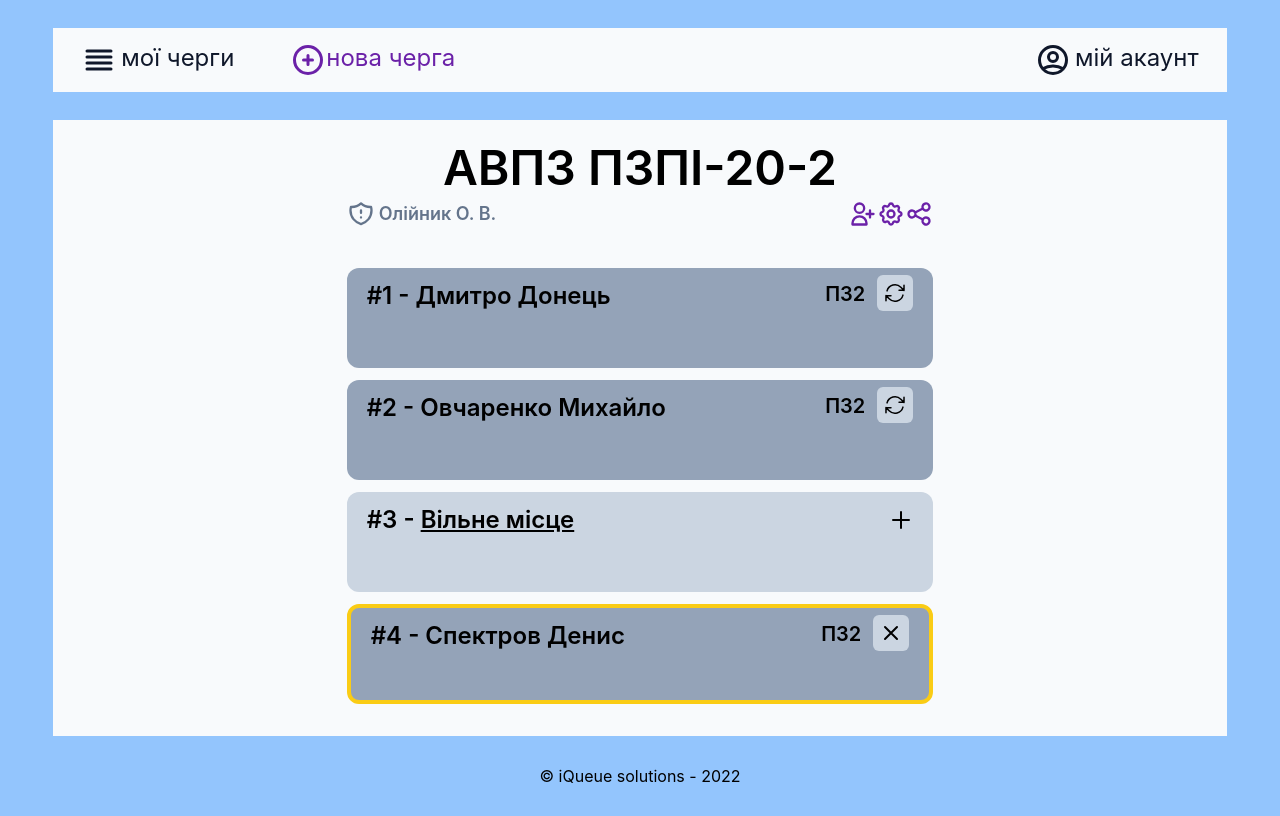
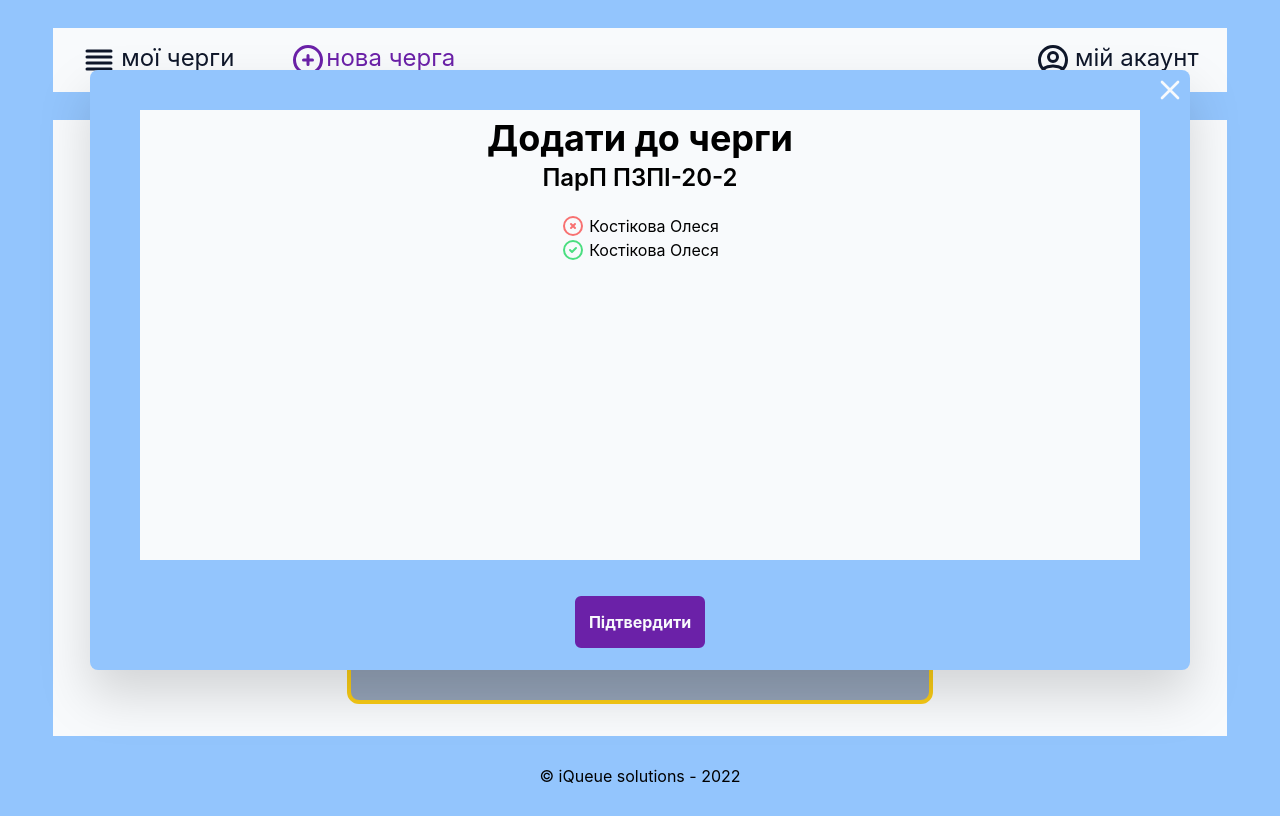
Before and after one commit to iQueue-solutions/iQueue-front, a Next.js app: page /queue-participants in a window 1280 px wide. Built offline with nearby package versions, Linux system fonts and the light colour scheme.

Commit message:
Added pop-up window add-to-queue

```diff
--- /dev/null
+++ b/components/AddToQueue.jsx
@@ -0,0 +1,28 @@
+import { XIcon, XCircleIcon, CheckCircleIcon } from "@heroicons/react/outline";
+import { Button } from "./Button";
+export const AddToQueue = ({ queueName }) => {
+ return (
+  <div className="bg-blue-300 flex flex-col items-center fixed rounded-lg w-[330px] md:w-[1100px] h-[500px] md:h-[600px] top-[50%] left-[50%] translate-x-[-50%] translate-y-[-55%] drop-shadow-2xl">
+   <XIcon className="w-7 md:w-8 self-end text-slate-50 m-1 hover:text-purple-800" />
+   <div className="bg-slate-50 w-[270px] md:w-[1000px] h-[400px] md:h-[450px] flex flex-col items-center px-5 md:mb-7">
+    <h1 className="text-2xl md:text-4xl font-bold pt-2 pb-1">
+     Додати до черги
+    </h1>
+    <h2 className="text-xl md:text-2xl font-semibold pb-5">{queueName}</h2>
+    <div className="flex flex-col self-start overflow-scroll overflow-x-hidden md:overflow-hidden w-full md:flex-wrap md:items-center">
+     <div className="flex">
+      <XCircleIcon className="w-6 text-red-400 hover:text-red-700" />
+      <div className="pl-1">Костікова Олеся</div>
+     </div>
+     <div className="flex">
+      <CheckCircleIcon className="w-6 text-green-400 hover:text-green-700" />
+      <div className="pl-1">Костікова Олеся</div>
+     </div>
+    </div>
+   </div>
+   <Button color="purple" variant="solid" margin={2}>
+    {"Підтвердити"}
+   </Button>
+  </div>
+ );
+};
--- a/components/Button.jsx
+++ b/components/Button.jsx
@@ -1,13 +1,13 @@
 import styles from "../styles/Button.module.css";
 
-export const Button = ({ color, variant, onClick, icon, children }) => {
+export const Button = ({ color, variant, onClick, icon, children, margin }) => {
  return (
   <button
    onClick={onClick}
-   className={`flex mt-10 self-center ${styles.btn} ${styles[color]} ${styles[variant]}`}
+   className={`flex self-center mt-${margin} ${styles.btn} ${styles[color]} ${styles[variant]}`}
   >
    {children}
-   <span className="ml-5">{icon}</span>
+   {icon && <span className="ml-5">{icon}</span>}
   </button>
  );
 };
--- a/components/QueueMembers.jsx
+++ b/components/QueueMembers.jsx
@@ -2,19 +2,19 @@ import { QueueMember } from "./QueueMember";
 import { useState } from "react";
 
 export const QueueMembers = () => {
-
  const [mockResponse] = useState({
   me: "Спектров Денис",
   isInQueue: true,
   members: [
    { id: 0, isEmpty: false, name: "Дмитро Донець", work: "ПЗ2" },
-   { id: 1, isEmpty: false, name: "Овчаренко Михайло", work: "ПЗ2", },
-   { id: 2, isEmpty: true, },
-   { id: 3, isEmpty: false, name: "Спектров Денис", work: "ПЗ2", },
+   { id: 1, isEmpty: false, name: "Овчаренко Михайло", work: "ПЗ2" },
+   { id: 2, isEmpty: true },
+   { id: 3, isEmpty: false, name: "Спектров Денис", work: "ПЗ2" },
   ],
  });
 
- return ( <>
+ return (
+  <div className="pb-[4rem] md:pb-0">
    {mockResponse.members.map(({ id, isEmpty, name, work }) => {
     const variant = {
      isMe: name === mockResponse.me,
@@ -22,15 +22,9 @@ export const QueueMembers = () => {
      isEmpty,
     };
     return (
-     <QueueMember
-      key={id}
-      id={id}
-      variant={variant}
-      name={name}
-      work={work}
-     />
+     <QueueMember key={id} id={id} variant={variant} name={name} work={work} />
     );
    })}
-  </>
+  </div>
  );
 };
--- a/pages/create-queue.js
+++ b/pages/create-queue.js
@@ -11,7 +11,7 @@ const CreateQueue = () => (
     <div className='flex flex-col w-10/12 md:w-1/3'>
     <QueueCreationForm />
     <DropdownInput title="Кількість учасників - " />
-    <Button icon={<ChevronRightIcon className='w-5 md:w-6' />} color="purple" variant="solid">Створити чергу</Button>
+    <Button icon={<ChevronRightIcon className='w-5 md:w-6' />} color="purple" variant="solid" margin={10}>Створити чергу</Button>
     </div>
     </div>
 );
--- a/pages/queue-participants.jsx
+++ b/pages/queue-participants.jsx
@@ -1,9 +1,11 @@
 import { QueueInfo } from "../components/QueueInfo";
 import { QueueMembers } from "../components/QueueMembers";
+import { AddToQueue } from "../components/AddToQueue";
 
 const QueueParticipants = () => (
  <div className="flex justify-center">
   <div className="flex flex-col w-11/12 md:w-1/2">
+   <AddToQueue queueName={"ПарП ПЗПІ-20-2"} />
    <QueueInfo />
    <QueueMembers />
   </div>
```
